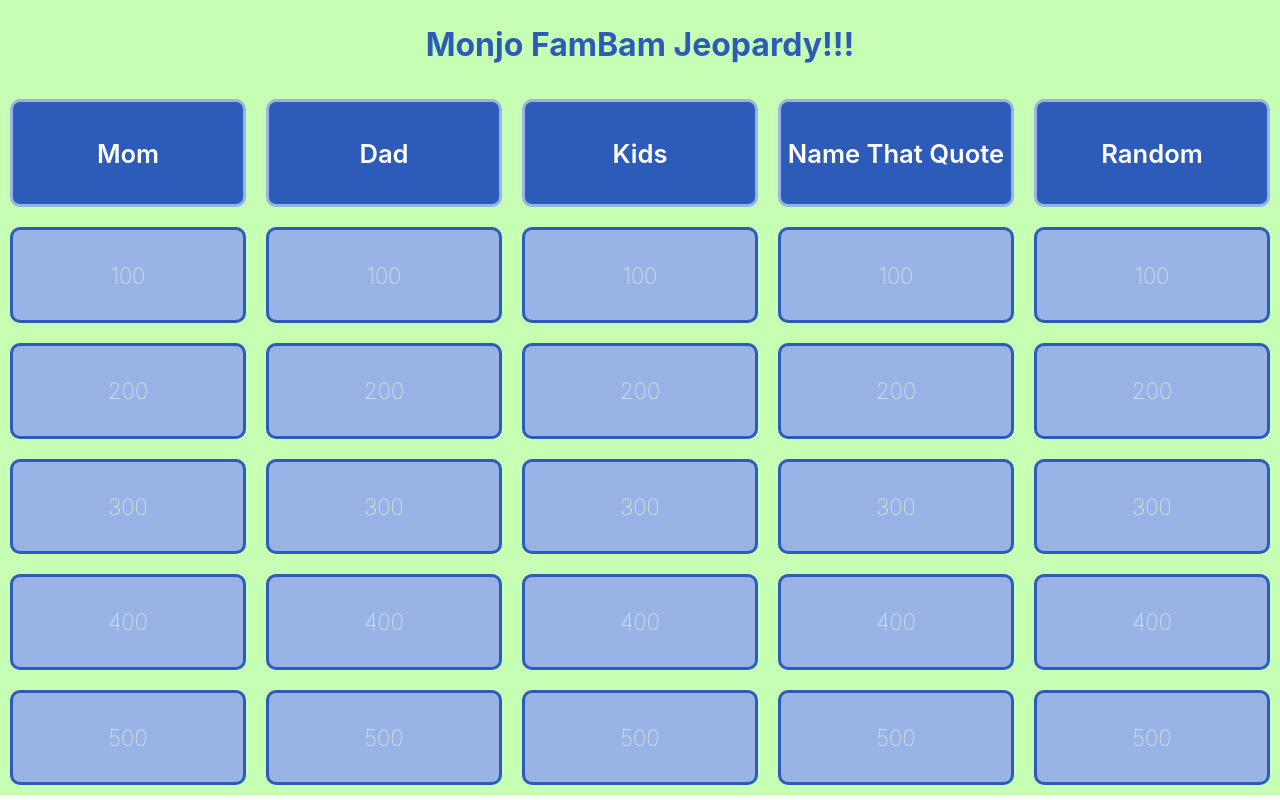
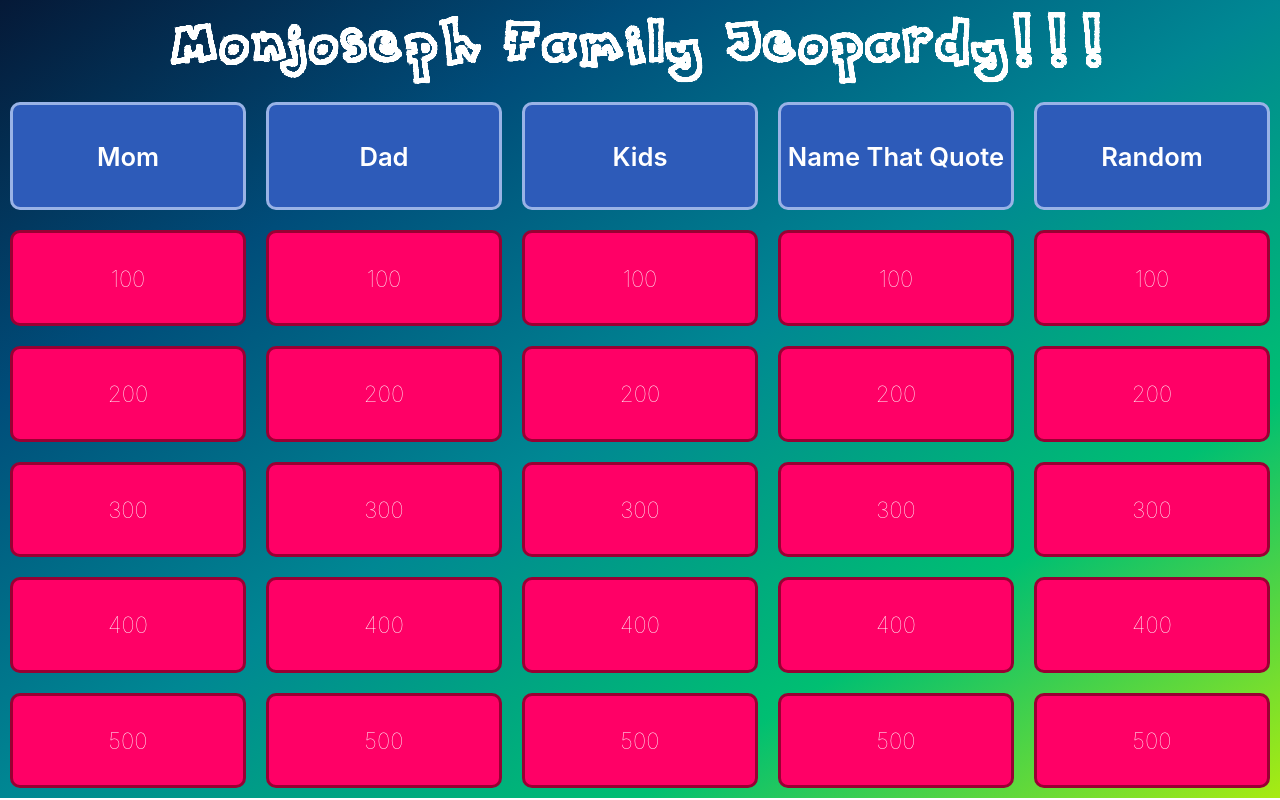
Before and after one commit to InnaMon/jeopardy, a React (Create React App) app: page / in a window 1280 px wide. Built offline with nearby package versions, Linux system fonts and the light colour scheme.

Commit message:
added styling to App

```diff
--- a/src/App.css
+++ b/src/App.css
@@ -1,15 +1,25 @@
+@font-face {
+  font-family: 'Toony Medium';
+  font-style: normal;
+  font-weight: normal;
+  src: local('Toony Medium'), url('Toony.woff') format('woff');
+}
+
 h1 {
-  color: #2d5bb9;
-  padding: 25px;;
+  font-family: 'Toony Medium';
+  font-size: 5em;
+  color: white;
+  padding: 3px;
   margin-block-start: 0;
   margin-block-end: 0;
   margin-inline-start: 0px;
   margin-inline-end: 0px;
+  margin: auto;
 }
 
 .App {
   text-align: center;
-  background-color: #c6ffb3;
+  background-image: linear-gradient(to right bottom, #051937, #004d7a, #008793, #00bf72, #a8eb12);
 }
 
 .row {
--- a/src/App.js
+++ b/src/App.js
@@ -16,7 +16,7 @@ class App extends Component {
   render() {
     return (
       <div className="App">
-        <h1>Monjo FamBam Jeopardy!!!</h1>
+        <h1>Monjoseph Family Jeopardy!!!</h1>
         <div className="row">
           <Category>Mom</Category>
           <Category>Dad</Category>
--- a/src/components/Card/Card.css
+++ b/src/components/Card/Card.css
@@ -6,9 +6,9 @@
     align-items: center;
     font-weight: lighter;
     font-size: 1.4em;
-    background-color: #99b3e6;
+    background-color: #ff0066;
     color: white;
-    border: 3px solid #2d5bb9;
+    border: 3px solid #990033;
     cursor: pointer;
     margin: 10px;
     border-radius: 10px;
--- a/src/components/Modal/Modal.css
+++ b/src/components/Modal/Modal.css
@@ -3,12 +3,15 @@
     z-index: 500;
     background-color: #ff0066;
     width: 70%;
-    border: 4px solid #ffff00;
-    box-shadow: 1px 1px 1px black;
+    /* border: 4px solid #ffff00; */
+    /* box-shadow: 1px 1px 1px black; */
     padding: 16px;
     left: 15%;
     top: 30%;
     border-radius: 15px;
     box-sizing: border-box;
     transition: all 0.3s ease-out;
+    box-shadow: 10px 10px 50px 2px rgba(0,0,0,0.79);
+    -webkit-box-shadow: 10px 10px 50px 2px rgba(0,0,0,0.79);
+    -moz-box-shadow: 10px 10px 50px 2px rgba(0,0,0,0.79);
 }
```
Also changed, not shown: src/Toony.woff (added).
